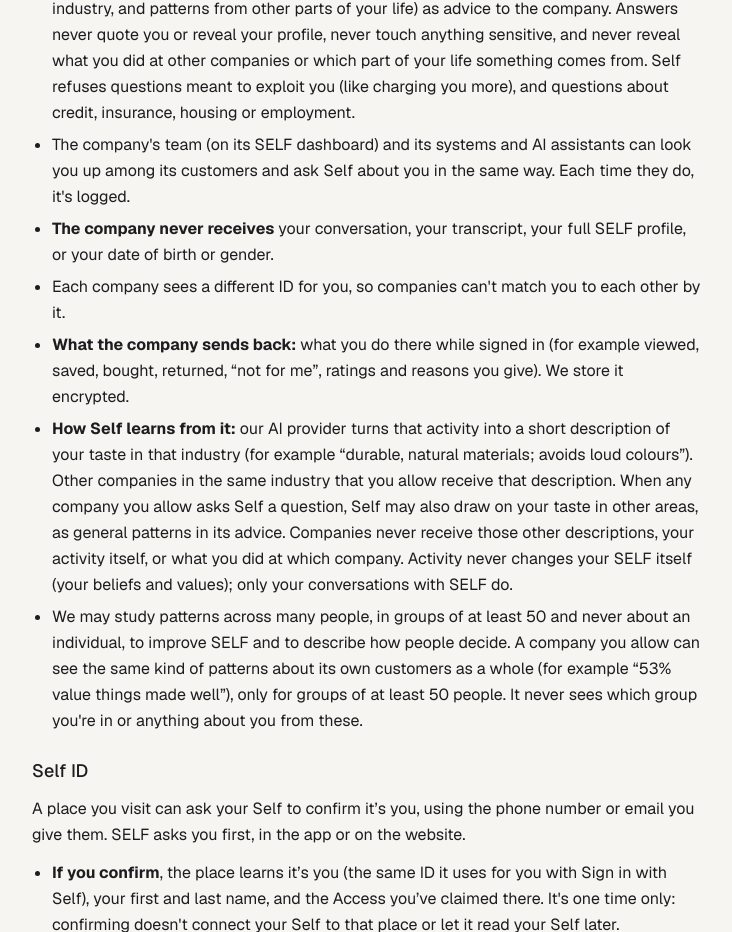
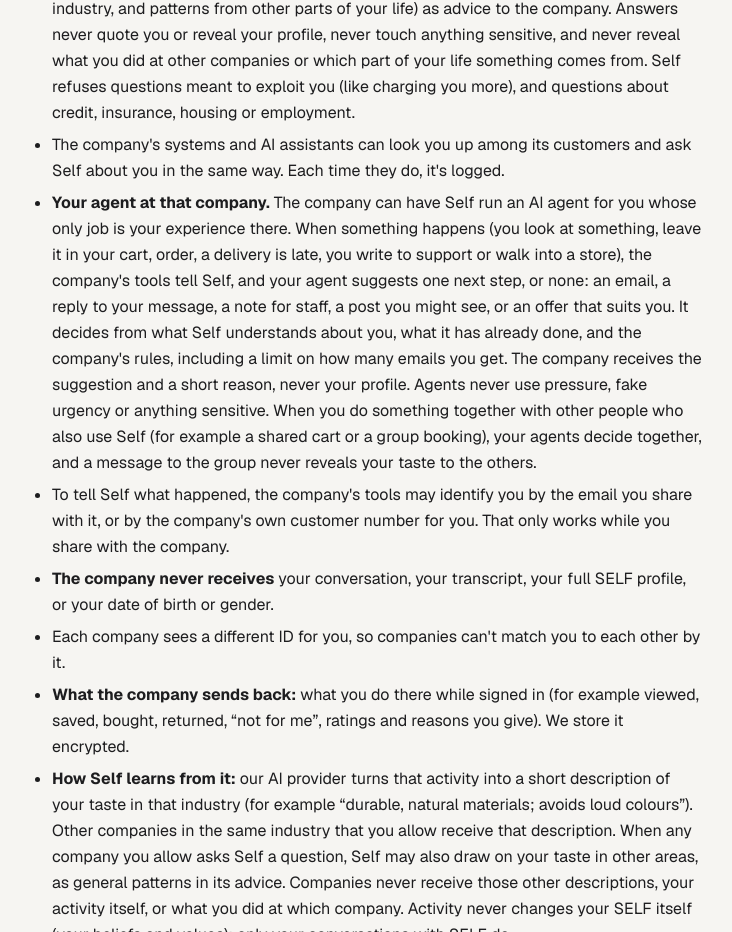
Before and after one commit to dillonlaurentw/heritageIP, a Next.js app: page /privacy/self in a window 1280 px wide. Shown: the part 1918-2850 px from the top of the page, without its empty margins (272-1004 px from the left). Built offline with nearby package versions, Linux system fonts and the light colour scheme; no server answers.

Commit message:
SELF privacy: experience agents, and companies' tools identifying you by shared email or their own customer number; no dashboard
Co-Authored-By: Claude Opus 5.5 <noreply@anthropic.com>
Claude-Session: https://claude.ai/code/session_01CN5T1uu22VEkB84BsrvAtx

```diff
--- a/src/app/privacy/self/page.tsx
+++ b/src/app/privacy/self/page.tsx
@@ -95,8 +95,24 @@ export default function SelfPrivacy() {
             to exploit you (like charging you more), and questions about credit, insurance, housing or employment.
           </li>
           <li>
-            The company&apos;s team (on its SELF dashboard) and its systems and AI assistants can look you up among its
-            customers and ask Self about you in the same way. Each time they do, it&apos;s logged.
+            The company&apos;s systems and AI assistants can look you up among its customers and ask Self about you in
+            the same way. Each time they do, it&apos;s logged.
+          </li>
+          <li>
+            <strong>Your agent at that company.</strong> The company can have Self run an AI agent for you whose only
+            job is your experience there. When something happens (you look at something, leave it in your cart, order,
+            a delivery is late, you write to support or walk into a store), the company&apos;s tools tell Self, and your
+            agent suggests one next step, or none: an email, a reply to your message, a note for staff, a post you
+            might see, or an offer that suits you. It decides from what Self understands about you, what it has
+            already done, and the company&apos;s rules, including a limit on how many emails you get. The company
+            receives the suggestion and a short reason, never your profile. Agents never use pressure, fake urgency or
+            anything sensitive. When you do something together with other people who also use Self (for example a
+            shared cart or a group booking), your agents decide together, and a message to the group never reveals
+            your taste to the others.
+          </li>
+          <li>
+            To tell Self what happened, the company&apos;s tools may identify you by the email you share with it, or
+            by the company&apos;s own customer number for you. That only works while you share with the company.
           </li>
           <li>
             <strong>The company never receives</strong> your conversation, your transcript, your full SELF profile,
```
